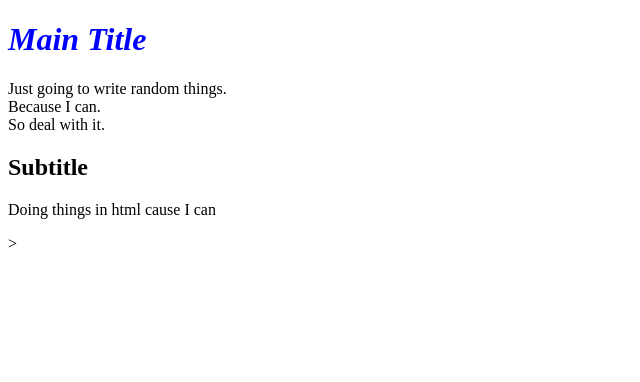
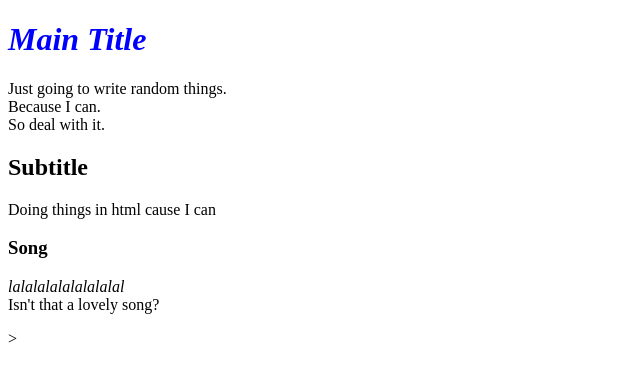
Before and after one commit to taroche/project1, a plain HTML site: page index.html in a window 1280 px wide. Shown: the whole page, without its empty margins (0-640 px from the left). Drawn offline with Linux system fonts and the light colour scheme; files that its build step writes are made by us from their sources; files whose address does not match are found by name.

Commit message:
add third subhead about song

```diff
--- a/index.html
+++ b/index.html
@@ -15,5 +15,9 @@
 So deal with it.</p>
 <h2>Subtitle</h2>
 <p>Doing things in html cause I can</p>
+<h3>Song</h3>
+<p><em>lalalalalalalalalal</em><br>
+Isn't that a lovely song?</p>
+
 </body>
 </html>>
```
